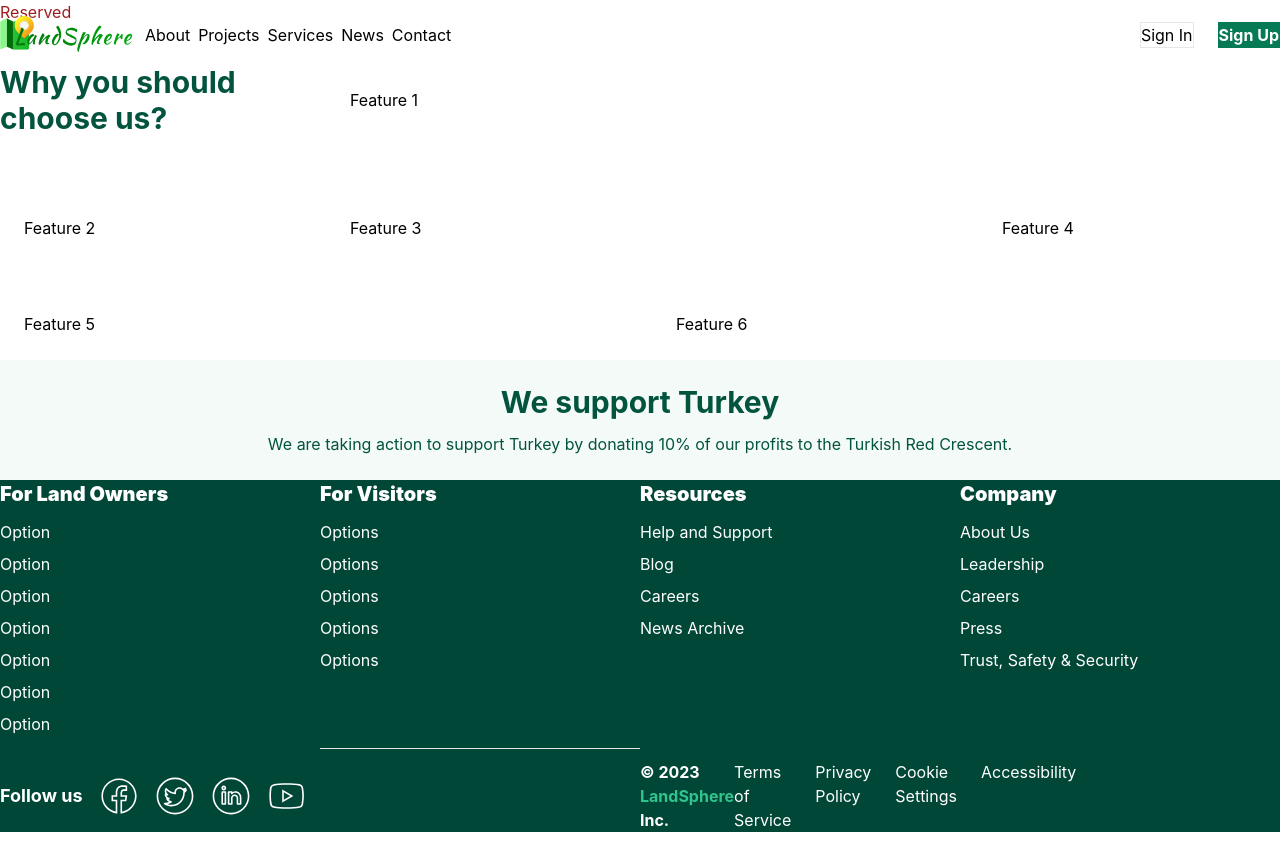
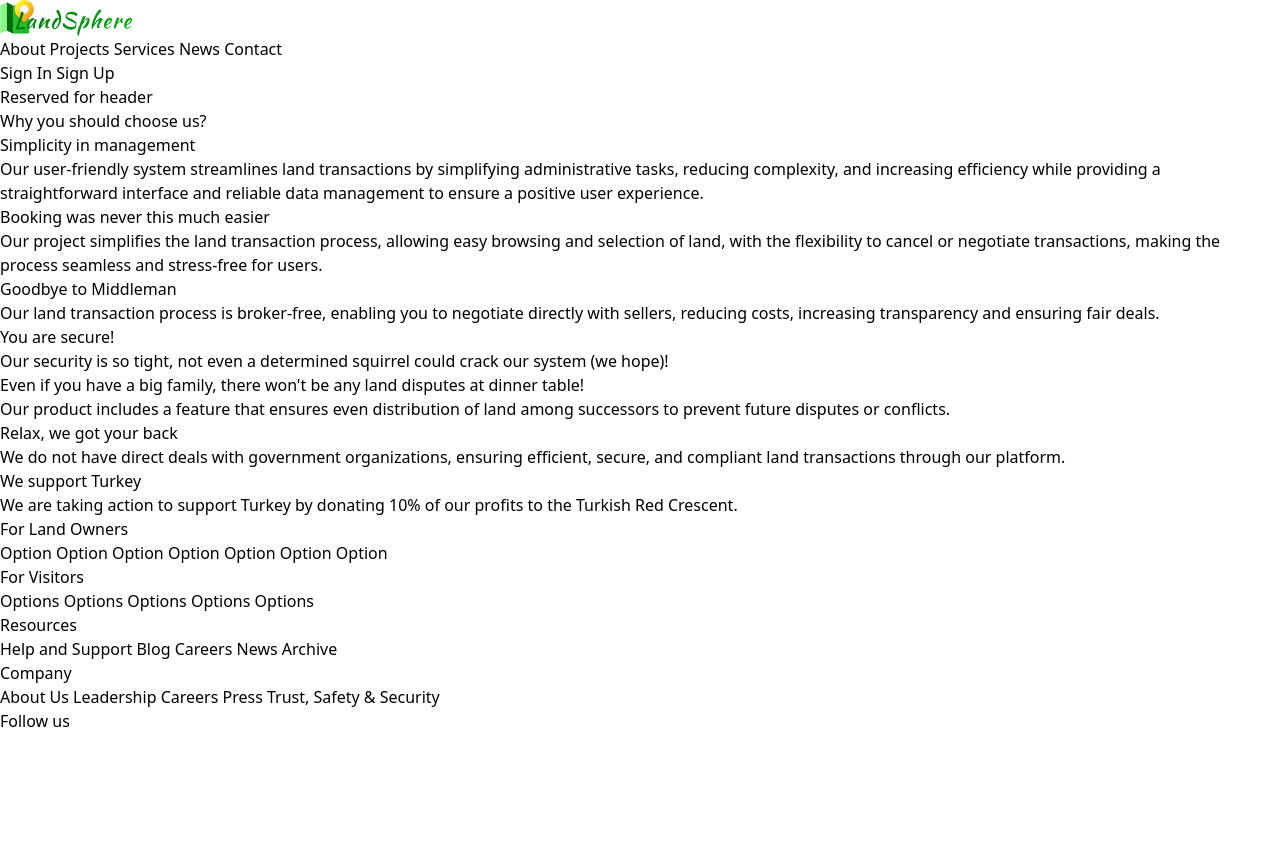
Before and after one commit to mariamuna04/LandSphere, a PHP site: page /index.php in a window 1280 px wide. Shown: the top 852 px of the page. Run offline with PHP 8.4, Linux system fonts and the light colour scheme; style sheets or scripts are compiled from the project's sources; some libraries are stand-ins or nearby versions.

Commit message:
added main in `homepage`

```diff
--- a/src/index.php
+++ b/src/index.php
@@ -10,7 +10,6 @@ session_start();
     <link href="../dist/output.css" rel="stylesheet">
     <title>Title</title>
     <script src="js/utility.js"></script>
-    <link href="https://cdnjs.cloudflare.com/ajax/libs/flowbite/1.6.4/flowbite.min.css" rel="stylesheet"/>
 </head>
 
 <body class="bg-beige-default">
@@ -51,31 +50,58 @@ session_start();
 
 <section class="container mx-auto my-auto mt-48 mb-24
                 pl-16 pr-16">
-    <header class="grid grid-cols-4 pb-10 gap-x-5 justify-items-center items-center">
-        <h1 class="text-red-800">Reserved</h1>
+    <header class="grid grid-cols-4 pb-10 gap-x-5">
+        <h1 class="text-red-800 text-center">Reserved for header</h1>
     </header>
 
-    <main class="grid grid-cols-4 justify-items-center gap-6">
+    <main class="grid grid-cols-4 justify-items-center gap-6 ">
         <h1 class="col-span-4 pb-8 text-3xl font-bold text-green-800">
             Why you should choose us?
         </h1>
-        <div class="h-[200px] col-span-3 bg-beige-darkest justify-self-stretch p-6 rounded-2xl drop-shadow-xl">
-            Feature 1
+        <div class="col-span-3 bg-beige-light justify-self-stretch p-6 rounded-2xl drop-shadow-md">
+            <p class="text-green-500 font-bold text-xl pb-4">Simplicity in management</p>
+            <p class="text-sm">Our user-friendly system streamlines land transactions by simplifying administrative
+                tasks, reducing complexity, and increasing efficiency while providing a straightforward interface and
+                reliable data management to ensure a positive user experience.</p>
         </div>
-        <div class="row-span-2 bg-beige-darkest justify-self-stretch p-6 rounded-2xl drop-shadow-xl">
-            Feature 2
+        <div class="row-span-2 bg-beige-light justify-self-stretch p-6 rounded-2xl drop-shadow-md">
+            <p class="text-green-500 font-bold text-xl pb-4">Booking was never this much easier</p>
+            <p class="text-sm">
+                Our project simplifies the land transaction process, allowing easy browsing and selection of land, with
+                the flexibility to cancel or negotiate transactions, making the process seamless and stress-free for
+                users.
+            </p>
+
         </div>
-        <div class="col-span-2 row-span-2 bg-beige-darkest justify-self-stretch p-6 rounded-2xl drop-shadow-xl">
-            Feature 3
+        <div class="col-span-2 row-span-2 bg-beige-light justify-self-stretch p-6 rounded-2xl drop-shadow-md">
+            <p class="text-green-500 font-bold text-xl pb-4">Goodbye to Middleman</p>
+            <p class="text-sm">
+                Our land transaction process is broker-free, enabling you to negotiate directly with sellers, reducing
+                costs, increasing transparency and ensuring fair deals.
+
+            </p>
         </div>
-        <div class="bg-beige-darkest justify-self-stretch p-6 rounded-2xl drop-shadow-xl">
-            Feature 4
+        <div class="bg-beige-light justify-self-stretch p-6 rounded-2xl drop-shadow-md">
+            <p class="text-green-500 font-bold text-xl pb-4">You are secure!</p>
+            <p class="text-sm">
+                Our security is so tight, not even a determined squirrel could crack our system (we hope)!
+            </p>
         </div>
-        <div class="row-span-2 col-span-2 bg-beige-darkest justify-self-stretch p-6 rounded-2xl drop-shadow-xl">
-            Feature 5
+        <div class="row-span-2 col-span-2 bg-beige-light justify-self-stretch p-6 rounded-2xl drop-shadow-md">
+            <p class="text-green-500 font-bold text-xl pb-4">Even if you have a big family, there won't be any land
+                disputes at dinner table!</p>
+            <p class="text-sm">
+                Our product includes a feature that ensures even distribution of land among successors to prevent future
+                disputes or conflicts.
+            </p>
+
         </div>
-        <div class="col-span-2 bg-beige-darkest justify-self-stretch p-6 rounded-2xl drop-shadow-xl">
-            Feature 6
+        <div class="col-span-2 bg-beige-light justify-self-stretch p-6 rounded-2xl drop-shadow-md">
+            <p class="text-green-500 font-bold text-xl pb-4">Relax, we got your back</p>
+            <p class="text-sm">
+                We do not have direct deals with government organizations, ensuring efficient, secure, and compliant
+                land transactions through our platform.
+            </p>
         </div>
     </main>
 </section>
@@ -179,7 +205,4 @@ session_start();
 
 </footer>
 </body>
-<script src="https://cdnjs.cloudflare.com/ajax/libs/flowbite/1.6.4/flowbite.min.js"></script>
-
-
 </html>
```
